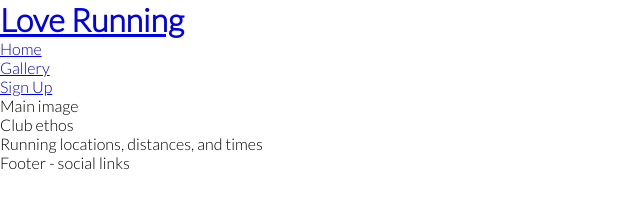
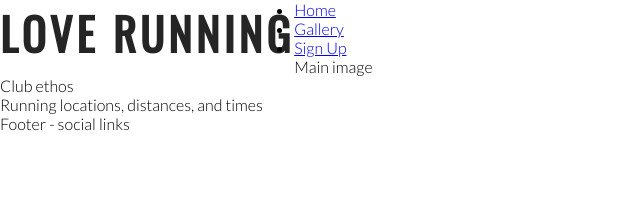
Before and after one commit to paulio11/love-running, a plain HTML site: page index.html in a window 1280 px wide. Shown: the whole page, without its empty margins (0-640 px from the left). Drawn offline with nearby package versions, Linux system fonts and the light colour scheme.

Commit message:
Add style for headings and logo.

```diff
--- a/assets/css/style.css
+++ b/assets/css/style.css
@@ -9,4 +9,19 @@
 body {
     font-family: Lato, sans-serif;
     font-weight: 300;
+    columns: #3a3a3a;
 }
+
+/* headings and logo */
+
+h1, h2 {
+    font-family: Oswald, sans-serif;
+    text-transform: uppercase;
+    letter-spacing: 4px;
+    color: #252525;
+}
+
+#logo {
+    float: left;
+    font-size: 280%;
+}
--- a/index.html
+++ b/index.html
@@ -14,7 +14,7 @@
 <body>
     <header>
         <a href="index.html">
-            <h1>Love Running</h1>
+            <h1 id="logo">Love Running</h1>
         </a>
         <nav>
             <ul>
```
